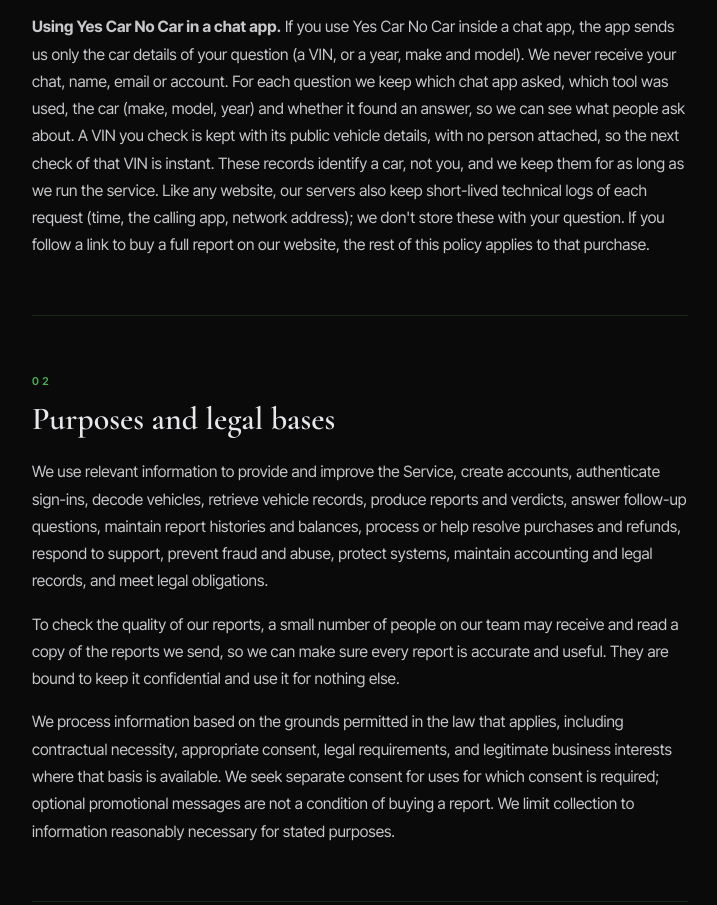
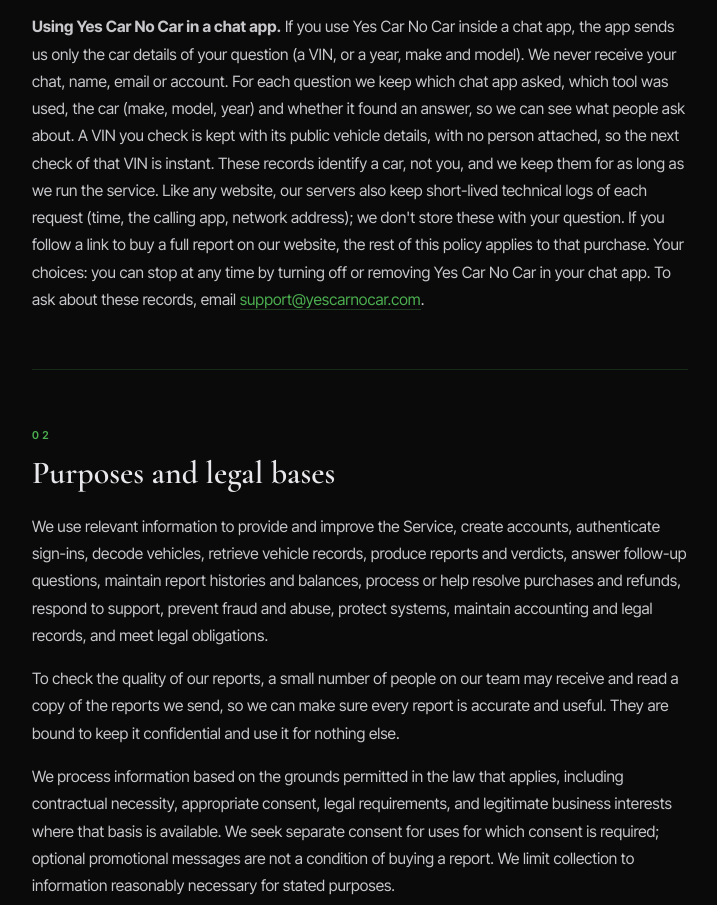
Before and after one commit to lysverdan/yescarnocar, a plain HTML site: page privacy.html in a window 1280 px wide. Shown: the part 1436-2341 px from the top of the page, without its empty margins (280-997 px from the left). Drawn offline with nearby package versions, Linux system fonts and the light colour scheme.

Commit message:
Privacy: add choices/contact sentences to chat-app paragraph
Co-Authored-By: Claude Opus 4.8 <noreply@anthropic.com>
Claude-Session: https://claude.ai/code/session_01L9cixXDGDFvVTYkQKdC132

```diff
--- a/privacy.html
+++ b/privacy.html
@@ -601,7 +601,7 @@
       <p><strong>Purchase records:</strong> app-store platform, transaction or entitlement identifier, product, price or recorded amount, purchase and refund status, credit balance, and associated receipts or support details. Apple or Google processes the payment; we do not receive or store your full payment-card number.</p>
       <p><strong>Technical and usage information:</strong> app version, operating system and device characteristics, IP address, security and diagnostic logs, usage events, error reports, approximate region inferred from network settings, and similar limited operational analytics. We do not collect precise GPS location. If we later offer a feature that uses your device camera or files (for example, to attach a photo or document), the app will access them only when you use that feature and the operating system permits it; no such feature is offered at this time.</p>
       <p><strong>Consent and preference records:</strong> when and how you accepted terms or opted in to communications, the applicable wording, and unsubscribe or withdrawal choices. We may collect information through a prelaunch waitlist or other forms when you choose to submit it.</p>
-      <p><strong>Using Yes Car No Car in a chat app.</strong> If you use Yes Car No Car inside a chat app, the app sends us only the car details of your question (a VIN, or a year, make and model). We never receive your chat, name, email or account. For each question we keep which chat app asked, which tool was used, the car (make, model, year) and whether it found an answer, so we can see what people ask about. A VIN you check is kept with its public vehicle details, with no person attached, so the next check of that VIN is instant. These records identify a car, not you, and we keep them for as long as we run the service. Like any website, our servers also keep short-lived technical logs of each request (time, the calling app, network address); we don't store these with your question. If you follow a link to buy a full report on our website, the rest of this policy applies to that purchase.</p>
+      <p><strong>Using Yes Car No Car in a chat app.</strong> If you use Yes Car No Car inside a chat app, the app sends us only the car details of your question (a VIN, or a year, make and model). We never receive your chat, name, email or account. For each question we keep which chat app asked, which tool was used, the car (make, model, year) and whether it found an answer, so we can see what people ask about. A VIN you check is kept with its public vehicle details, with no person attached, so the next check of that VIN is instant. These records identify a car, not you, and we keep them for as long as we run the service. Like any website, our servers also keep short-lived technical logs of each request (time, the calling app, network address); we don't store these with your question. If you follow a link to buy a full report on our website, the rest of this policy applies to that purchase. Your choices: you can stop at any time by turning off or removing Yes Car No Car in your chat app. To ask about these records, email <a href="mailto:support@yescarnocar.com">support@yescarnocar.com</a>.</p>
     </div>
 
     <hr class="section-divider" />
```
